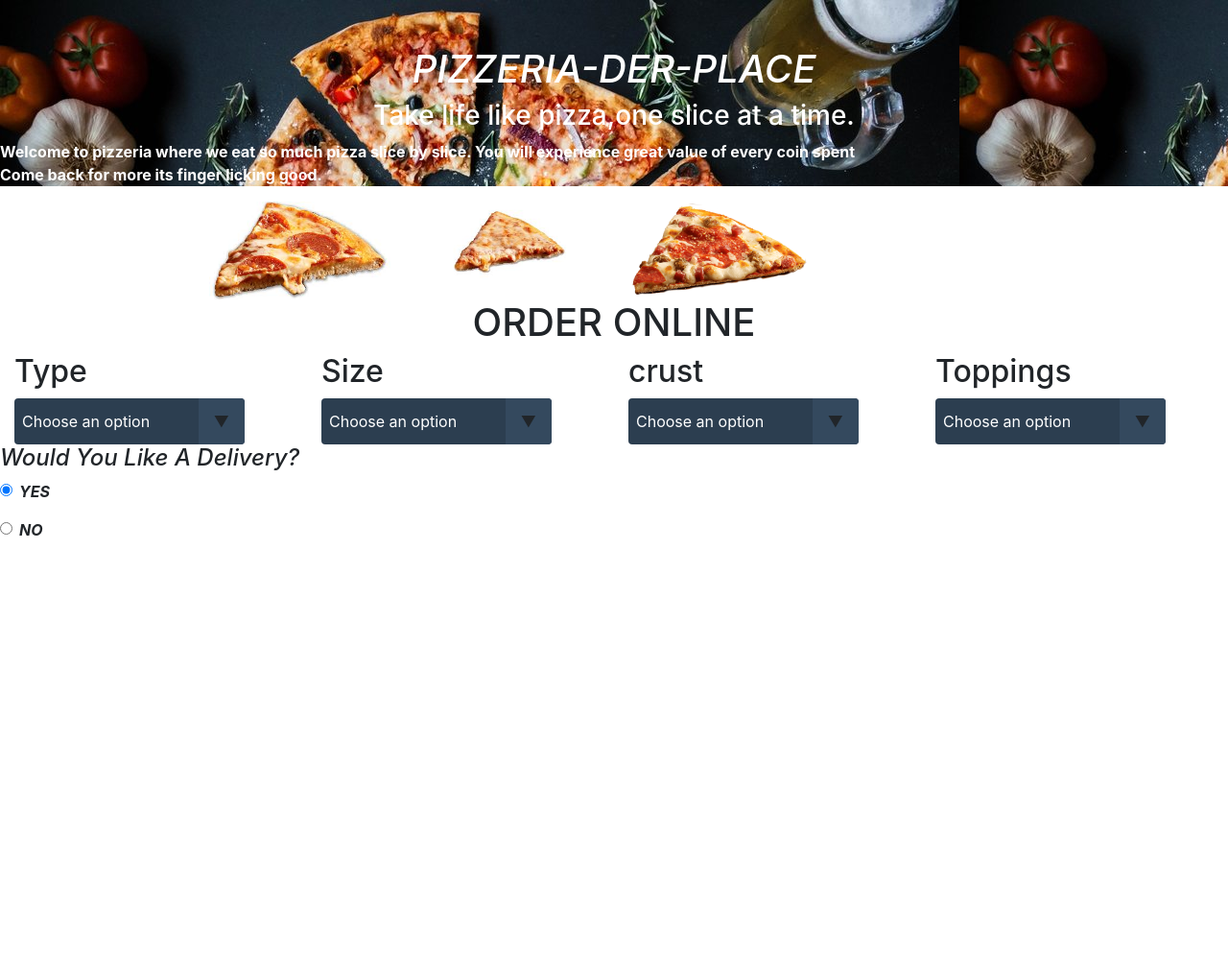
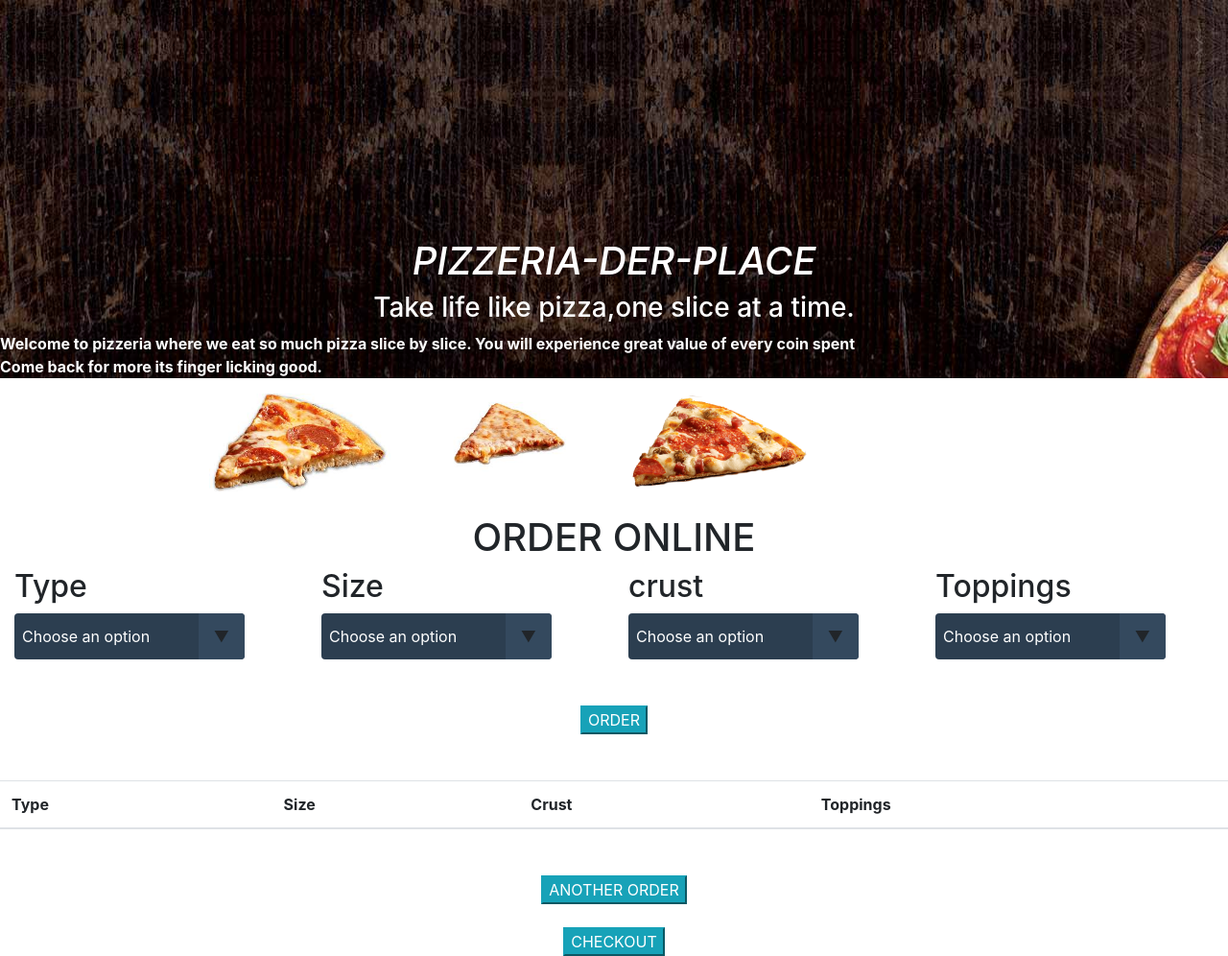
Before and after one commit to Naomi-sigu/pizza, a plain HTML site: page index.html in a window 1280 px wide. Shown: the whole page at 96% size. Before the commit the page ends 800 px from the top, so only its background shows below. Drawn offline with Linux system fonts and the light colour scheme.

Commit message:
add buttons

```diff
--- a/index.html
+++ b/index.html
@@ -11,13 +11,16 @@
   <div class="welcome">
     <br>
     <br>
+    <div class="get">
     <em>
       <h1>PIZZERIA-DER-PLACE</h1>
     </em>
-    <h3>Take life like pizza,one slice at a time.</h3 <em><strong>
+    <h3>Take life like pizza,one slice at a time.</h3>
+    <strong>
       <p>Welcome to pizzeria where we eat so much pizza slice by slice. You will experience great value of every coin spent<br>Come back for more its finger licking good.</p>
-    </strong></em>
+    </strong>
   </div>
+</div>
   <div class="types">
     <div class="row">
       <div class="col-md-2"></div>
@@ -32,6 +35,7 @@
       </div>
     </div>
   </div>
+  <br>
   <div class="exit">
     <h1>ORDER ONLINE</h1>
 
@@ -42,10 +46,10 @@
         <div class="select">
           <select name="slct" id="slct">
             <option selected disabled>Choose an option</option>
-            <option value="8">Hawian</option>
-            <option value="12">peperoni</option>
-            <option value="14">BBQ</option>
-            <option value="16">Chicken</option>
+            <option >Hawian</option>
+            <option>peperoni</option>
+            <option>BBQ</option>
+            <option>Chicken</option>
           </select>
         </div>
 
@@ -98,18 +102,25 @@
 
         </div>
       </div>
-
-      <em><strong>
-          <h4>Would You Like A Delivery?</h4>
-          <div class="form-check mb-3">
-            <input class="form-check-input" type="radio" id="radio1" name="cmethod" value="yes" checked>
-            <label class="form-check-label" for="radio1">YES</label>
-          </div>
-
-          <div class="form-check mb-3">
-            <input class="form-check-input" type="radio" id="radio2" name="cmethod" value="no">
-            <label class="form-check-label" for="radio2">NO</label>
-          </div>
+      <div class="text-center mt-5">
+        <button class="btn-info" type="submit">ORDER</button>
+      </div>
+      <table class="table mt-5 overlay">
+        <thead>
+          <tr>
+            <th scope="col">Type</th>
+            <th scope="col">Size</th>
+            <th scope="col">Crust</th>
+            <th scope="col">Toppings</th>
+          </tr>
+        </thead>
+      </table>
+        <div class="text-center mt-5">
+          <button class="btn-info another" type="submit">ANOTHER ORDER</button>
+        </div>
+        <div class="text-center mt-4">
+          <button class="btn-info checkout" type="submit">CHECKOUT</button>
+        </div>
     </div>
 </body>
 
--- a/style.css
+++ b/style.css
@@ -1,6 +1,12 @@
 .welcome{
-  background-image: url("images/pizza1.jpg");
+  background-image: url("images/veggy2.jpg");
   color: white;
+}
+.get{
+  margin-top: 200px;
+}
+body{
+  overflow-x: hidden;
 }
 h1{
   text-align: center;
```
Also changed, not shown: images/veggy.jpg (added), images/veggy2.jpg (added), images/vegi-suprem.jpg (deleted), images/vegi.jpg (deleted).
